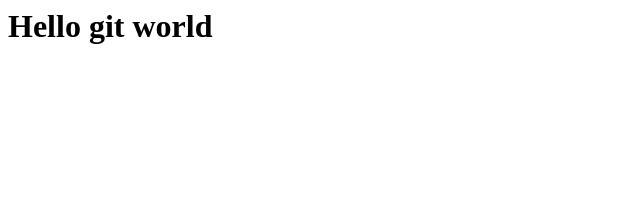
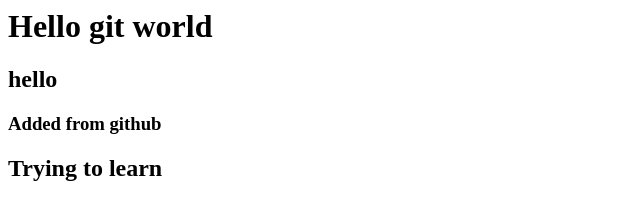
Before and after one commit to gavinerh83/githubmasterclass, a plain HTML site: page index.html in a window 1280 px wide. Shown: the whole page, without its empty margins (0-640 px from the left). Drawn offline with Linux system fonts and the light colour scheme.

Commit message:
undo changes

```diff
--- a/index.html
+++ b/index.html
@@ -1 +1,4 @@
 <h1>Hello git world</h1>
+<h2>hello</h2>
+<h3>Added from github</h3>
+<h2>Trying to learn</h2>
```
